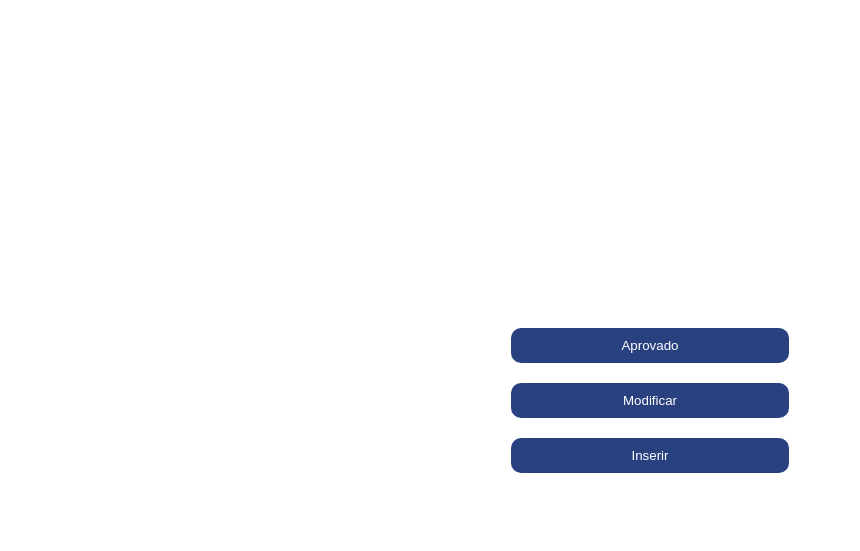
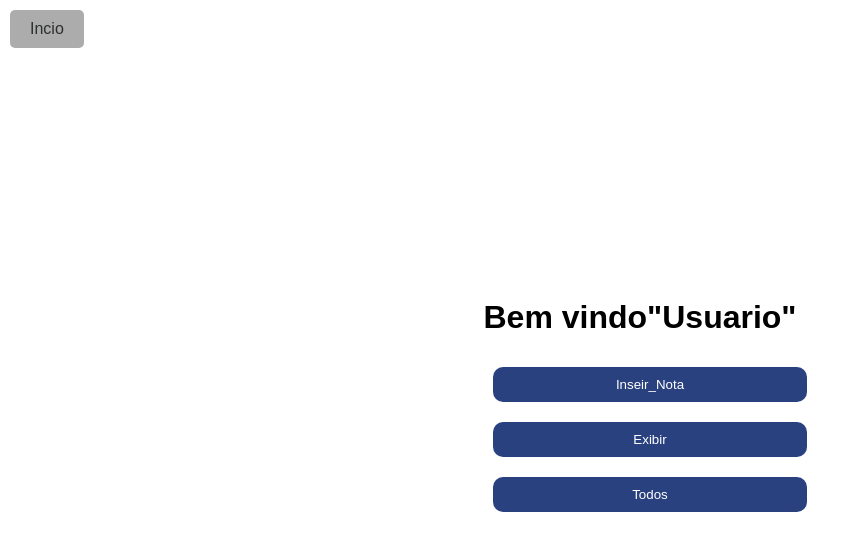
Before and after one commit to PedroSevilha/Trabalho-de-login-Faculdade-, a PHP site: page /home.php in a window 1280 px wide. Shown: the top 551 px of the page, without its empty margins (0-860 px from the left). Run offline with PHP 8.4, Linux system fonts and the light colour scheme.

Commit message:
Add files via upload

```diff
--- a/CSS/home.css
+++ b/CSS/home.css
@@ -17,7 +17,7 @@ h2 {
 }
 
 /*Design das box*/
- input[type="Aprovados"],
+ input[type="POST"],
  input[type="Modificar"],
  input[type="Inseir"]{
 
@@ -59,3 +59,32 @@ a:hover{
     text-decoration: underline;
 
 }
+
+
+/*Desigin top*/
+#topo
+{
+    position: fixed;
+    top: 10px;
+    left: 10px;
+    z-index: 1000;
+
+
+
+}
+/*botão*/
+#topo{
+    width: auto; /* deixa o botão com largura ajustada */
+    padding: 10px 20px;
+    background-color: #acacac;
+    color: white;
+    border: none;
+    border-radius: 5px;
+    display: block;
+
+
+}
+
+#topo:hover {
+    background: #292b2b;
+}
--- a/CSS/paginainc.css
+++ b/CSS/paginainc.css
@@ -1,7 +1,7 @@
 body{
 
     font-family: Arial, sans-serif;
-    background-color: antiquewhite;
+    background-color: rgb(255, 255, 255);
     margin: 0;
     padding: 0;
 }
@@ -67,7 +67,7 @@ input[type="user-link"]
     padding: 10px;
     margin: 8px 0;
     border-radius: 5px;
-    border: 1px solid #ccc;
+    border: 1px solid #747474;
     box-sizing: border-box;
 
 
--- a/home.php
+++ b/home.php
@@ -5,6 +5,7 @@
     <meta charset="UTF-8">
     <meta name="viewport" content="width=, initial-scale=1.0">
     <title>Home</title>
+
 </head>
 <body>
 
@@ -14,13 +15,21 @@
 
 ?>
 
-<form method="POST">
-    <button type="submite" name=Aprovados>Aprovado</button>
-    <button type="submite" name=Modificar>Modificar</button>
-    <button type="submite" name=Inserir>Inserir</button>
-</form>
+<div id="topo"class="TOP">
+    <a href="index.php">Incio</a>
+
+</div>
 
 
+<main>
+    <form method="POST">
+        <h1>Bem vindo"Usuario"</h1>
+        <button type="button" onclick="window.location.href='inserir.php'">Inseir_Nota</button>
+        <button type="button" onclick="window.location.href='inserir.php'">Exibir</button>
+        <button type="button" onclick="window.location.href='inserir.php'">Todos</button>
+    </form>
+
+</main>
 
 
 </body>
```
Also changed, not shown: escolhas.php (+13 -3 lines), inserir.php (added, +57 -0 lines).
